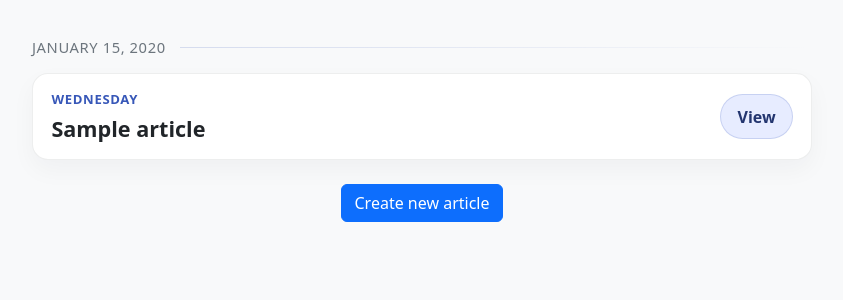
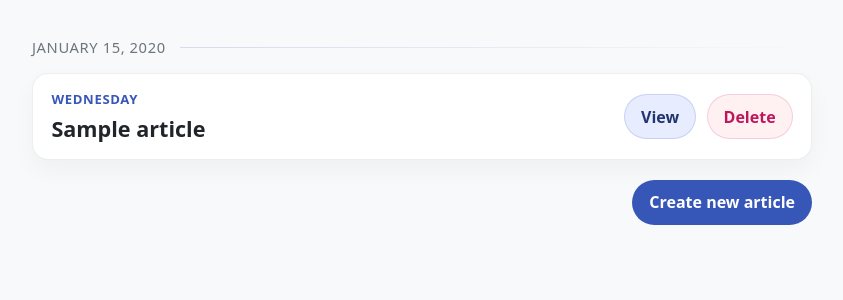
Before and after one commit to Shehwaz81/personal-blog-app, a Flask app: page / in a window 1280 px wide. Shown: the part 66-366 px from the top of the page, without its empty margins (218-1061 px from the left). Run offline with Flask 3, Linux system fonts and the light colour scheme; the visitor is signed in with stand-in values (Sample User, id 1); tables that the repository leaves empty hold one stand-in row (values such as "Sample post").

Commit message:
add delete action to admin page

```diff
--- a/main.py
+++ b/main.py
@@ -84,6 +84,23 @@ def create():
 
 
 
+
+@app.route("/delete", methods=["POST"])
+def delete():
+    if not request.form.get("article_id"):
+        return "<h1>Must be a valid article number</h1>"
+
+    if session.get("logged_in") and request.method == "POST":
+        id = request.form.get("article_id")
+        db.session.execute(db.delete(Article).where(Article.id == id))
+        db.session.commit()
+        return redirect(url_for("main"))
+
+    return "<h1>Must be a valid article number</h1>"
+
+
+
+
 @app.route("/view")
 def view():
     id = request.args.get('id')
--- a/static/index.css
+++ b/static/index.css
@@ -114,6 +114,7 @@ body {
 
 .article-copy {
     min-width: 0;
+    flex: 1;
 }
 
 .article-kicker {
@@ -132,18 +133,63 @@ body {
     line-height: 1.3;
 }
 
-.article-view-button {
-    border: 1px solid rgba(55, 87, 184, 0.18);
-    background: var(--accent-soft);
-    color: #23356f;
+.article-actions {
+    display: flex;
+    align-items: center;
+    gap: 0.65rem;
+    flex-shrink: 0;
+}
+
+.article-action-form {
+    margin: 0;
+}
+
+.article-view-button,
+.article-delete-button,
+.article-create-button {
     border-radius: 999px;
     padding: 0.6rem 1rem;
     font-weight: 600;
     transition: background-color 0.2s ease, transform 0.2s ease;
 }
 
+.article-view-button {
+    border: 1px solid rgba(55, 87, 184, 0.18);
+    background: var(--accent-soft);
+    color: #23356f;
+}
+
 .article-view-button:hover {
     background: #dbe4ff;
+    transform: translateY(-1px);
+}
+
+.article-delete-button {
+    border: 1px solid rgba(190, 24, 93, 0.16);
+    background: #fff1f2;
+    color: #be185d;
+}
+
+.article-delete-button:hover {
+    background: #ffe4e6;
+    transform: translateY(-1px);
+}
+
+.article-create-form {
+    width: min(780px, calc(100% - 2rem));
+    margin: 1.25rem auto 0;
+    display: flex;
+    justify-content: flex-end;
+}
+
+.article-create-button {
+    border: 1px solid rgba(55, 87, 184, 0.18);
+    background: var(--accent-strong);
+    color: #ffffff;
+}
+
+.article-create-button:hover {
+    background: #2f4b9e;
     transform: translateY(-1px);
 }
 
@@ -169,6 +215,24 @@ body {
         flex-direction: column;
     }
 
+    .article-actions {
+        width: 100%;
+    }
+
+    .article-action-form {
+        flex: 1;
+    }
+
+    .article-view-button,
+    .article-delete-button,
+    .article-create-button {
+        width: 100%;
+    }
+
+    .article-create-form {
+        width: min(100%, calc(100% - 1rem));
+    }
+
     .article-view-button {
         width: 100%;
     }
--- a/templates/index.html
+++ b/templates/index.html
@@ -18,7 +18,8 @@
                                     <p class="article-kicker">{{ article.created_at.strftime('%A') }}</p>
                                     <h2 class="article-title">{{ article.article_title }}</h2>
                                 </div>
-                                <form action="/view" method="GET">
+                                <div class="article-actions">
+                                    <form action="/view" method="GET" class="article-action-form">
                                         <button
                                             class="article-view-button"
                                             type="submit"
@@ -28,6 +29,19 @@
                                             View
                                         </button>
                                     </form>
+                                    {% if admin %}
+                                    <form action="/delete" method="POST" class="article-action-form">
+                                        <button
+                                            class="article-delete-button"
+                                            type="submit"
+                                            name="article_id"
+                                            id="{{ article.id }}"
+                                            value="{{ article.id }}">
+                                            Delete
+                                        </button>
+                                    </form>
+                                    {% endif %}
+                                </div>
                             </article>
 
                     {% set next_date = articles[loop.index].created_at.strftime('%B %d, %Y') if not loop.last else '' %}
@@ -43,8 +57,8 @@
         </section>
 
         {% if admin %}
-		<form action="/create" method="GET">
-		    <button type="submit" class="btn btn-primary d-block mx-auto mt-4">Create new article</button>
+            <form action="/create" method="GET" class="article-create-form">
+                <button type="submit" class="article-create-button">Create new article</button>
             </form>
         {% endif %}
     {% endblock %}
```
Lines whose indentation alone changed are shown as unchanged.
